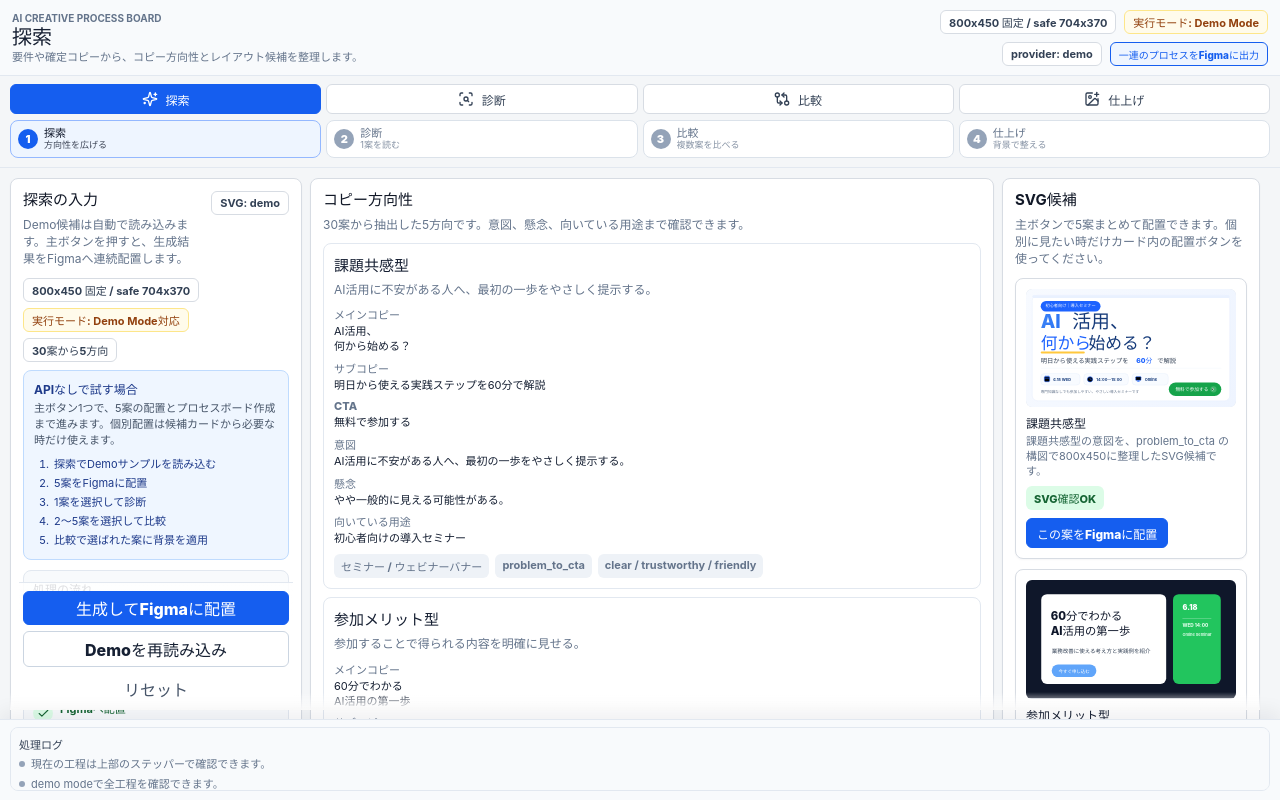
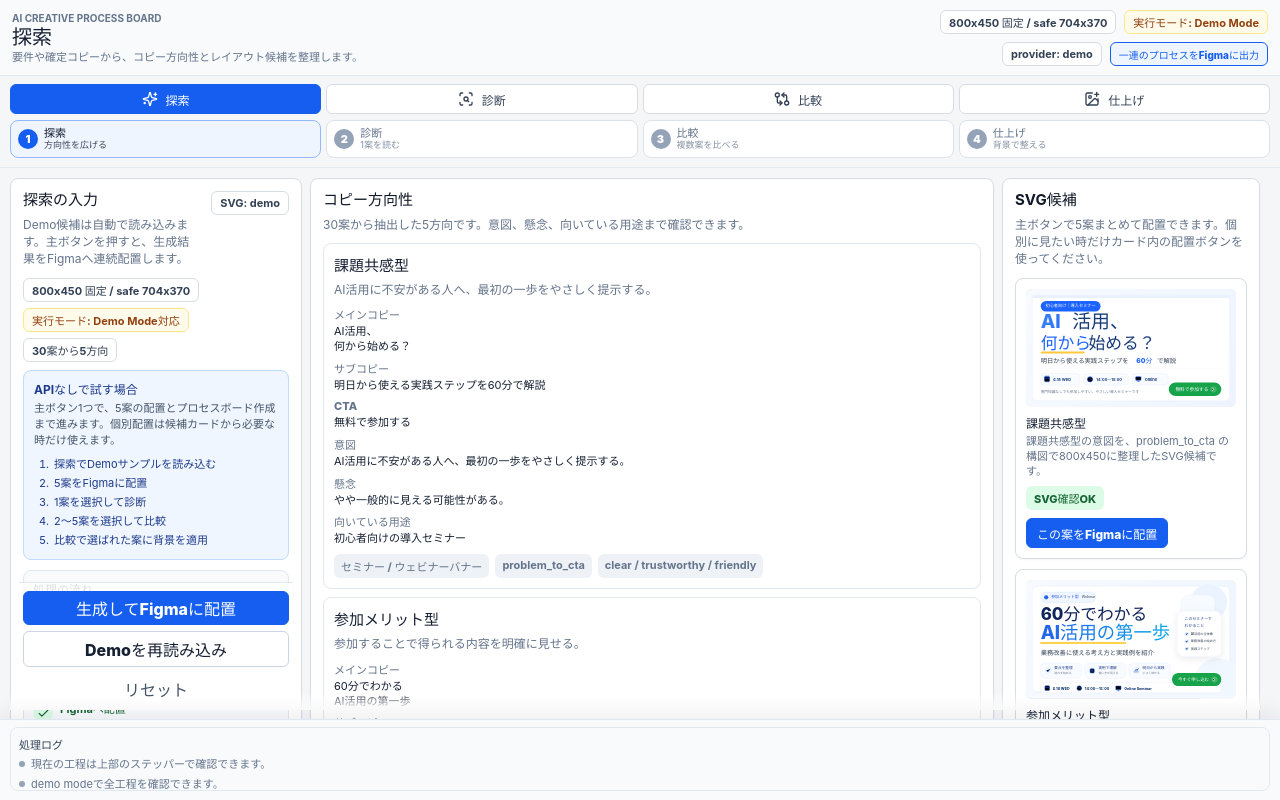
Before and after one commit to orimotest/Figmasuki, a React (Vite) app: page / in a window 1280 px wide. Built offline with nearby package versions, Linux system fonts and the light colour scheme.

Commit message:
Use polished benefit demo SVG

```diff
--- a/src/data/demo/generatedSvgSamples.ts
+++ b/src/data/demo/generatedSvgSamples.ts
@@ -115,23 +115,112 @@ function seminarProblemSvg(): string {
 
 function seminarBenefitSvg(): string {
   return `<svg ${baseAttrs}>
-  <rect width="800" height="450" fill="#0F172A"/>
-  <rect x="58" y="54" width="476" height="342" rx="22" fill="#FFFFFF"/>
-  <rect x="560" y="54" width="182" height="342" rx="22" fill="#22C55E"/>
-  <line x1="596" y1="146" x2="706" y2="146" stroke="#FFFFFF" stroke-width="2" opacity="0.55"/>
+  <defs>
+    <linearGradient id="benefit-bg-grad" x1="0" y1="0" x2="800" y2="450" gradientUnits="userSpaceOnUse">
+      <stop offset="0" stop-color="#F7FAFF"/>
+      <stop offset="1" stop-color="#EEF5FF"/>
+    </linearGradient>
+    <linearGradient id="benefit-blue-grad" x1="64" y1="0" x2="520" y2="0" gradientUnits="userSpaceOnUse">
+      <stop offset="0" stop-color="#2563EB"/>
+      <stop offset="1" stop-color="#0EA5E9"/>
+    </linearGradient>
+    <filter id="benefit-card-shadow" x="-20%" y="-20%" width="140%" height="140%">
+      <feDropShadow dx="0" dy="8" stdDeviation="14" flood-color="#0F172A" flood-opacity="0.08"/>
+    </filter>
+  </defs>
+  <g id="background">
+    <rect width="800" height="450" rx="24" fill="url(#benefit-bg-grad)"/>
+    <rect x="24" y="24" width="752" height="402" rx="20" fill="#FFFFFF" stroke="#D8E4F5"/>
+    <circle cx="696" cy="86" r="70" fill="#EAF3FF"/>
+    <circle cx="732" cy="390" r="92" fill="#F0F7FF"/>
+    <rect x="590" y="56" width="130" height="130" rx="32" fill="#F7FBFF" stroke="#E0ECFA"/>
+  </g>
+  <g id="top-label">
+    <rect x="56" y="46" width="210" height="40" rx="20" fill="#EFF6FF" stroke="#BCD7FF"/>
+    <circle cx="77" cy="66" r="8" fill="#2563EB"/>
+    <text x="96" y="66" dominant-baseline="middle" fill="#1D4ED8" font-size="15" font-weight="800" font-family="Inter, 'Noto Sans JP', 'Hiragino Sans', sans-serif">参加メリット型</text>
+    <text x="212" y="66" dominant-baseline="middle" fill="#64748B" font-size="13" font-weight="600" font-family="Inter, 'Noto Sans JP', 'Hiragino Sans', sans-serif">Webinar</text>
+  </g>
   <g id="headline">
-    <text x="94" y="154" fill="#0F172A" font-family="Inter, Arial, sans-serif" font-size="46" font-weight="850">
-      <tspan x="94" dy="0">60分でわかる</tspan>
-      <tspan x="94" dy="58">AI活用の第一歩</tspan>
-    </text>
-    <text x="98" y="278" fill="#334155" font-family="Inter, Arial, sans-serif" font-size="21" font-weight="650">業務改善に使える考え方と実践例を紹介</text>
+    <text x="56" y="152" fill="#0F235C" font-size="64" font-weight="800" font-family="Inter, 'Noto Sans JP', 'Hiragino Sans', sans-serif">60分でわかる</text>
+    <text x="56" y="226" fill="url(#benefit-blue-grad)" font-size="70" font-weight="850" font-family="Inter, 'Noto Sans JP', 'Hiragino Sans', sans-serif">AI活用の第一歩</text>
+    <line x1="58" y1="240" x2="378" y2="240" stroke="#FFD24D" stroke-width="8" stroke-linecap="round"/>
   </g>
-  <text x="596" y="116" fill="#FFFFFF" font-family="Inter, Arial, sans-serif" font-size="28" font-weight="900">6.18</text>
-  <text x="596" y="178" fill="#DCFCE7" font-family="Inter, Arial, sans-serif" font-size="18" font-weight="800">WED 14:00</text>
-  <text x="596" y="214" fill="#DCFCE7" font-family="Inter, Arial, sans-serif" font-size="15" font-weight="700">Online Seminar</text>
+  <g id="subcopy">
+    <text x="56" y="286" fill="#334155" font-size="24" font-weight="650" font-family="Inter, 'Noto Sans JP', 'Hiragino Sans', sans-serif">業務改善に使える考え方と実践例を紹介</text>
+  </g>
+  <g id="benefit-cards">
+    <g transform="translate(56 316)">
+      <rect width="156" height="58" rx="16" fill="#F8FBFF" stroke="#D8E4F5"/>
+      <circle cx="28" cy="29" r="14" fill="#EFF6FF"/>
+      <path d="M22 29L27 34L36 23" stroke="#2563EB" stroke-width="2.5" stroke-linecap="round" stroke-linejoin="round"/>
+      <text x="52" y="25" fill="#1E3A8A" font-size="14" font-weight="800" font-family="Inter, 'Noto Sans JP', 'Hiragino Sans', sans-serif">要点を整理</text>
+      <text x="52" y="43" fill="#64748B" font-size="11" font-weight="600" font-family="Inter, 'Noto Sans JP', 'Hiragino Sans', sans-serif">迷わず始める</text>
+    </g>
+    <g transform="translate(224 316)">
+      <rect width="156" height="58" rx="16" fill="#F8FBFF" stroke="#D8E4F5"/>
+      <circle cx="28" cy="29" r="14" fill="#EFF6FF"/>
+      <rect x="20" y="22" width="16" height="16" rx="4" stroke="#2563EB" stroke-width="2"/>
+      <path d="M23 30H33" stroke="#2563EB" stroke-width="2" stroke-linecap="round"/>
+      <path d="M28 25V35" stroke="#2563EB" stroke-width="2" stroke-linecap="round"/>
+      <text x="52" y="25" fill="#1E3A8A" font-size="14" font-weight="800" font-family="Inter, 'Noto Sans JP', 'Hiragino Sans', sans-serif">実例で理解</text>
+      <text x="52" y="43" fill="#64748B" font-size="11" font-weight="600" font-family="Inter, 'Noto Sans JP', 'Hiragino Sans', sans-serif">使い方が見える</text>
+    </g>
+    <g transform="translate(392 316)">
+      <rect width="156" height="58" rx="16" fill="#F8FBFF" stroke="#D8E4F5"/>
+      <circle cx="28" cy="29" r="14" fill="#EFF6FF"/>
+      <path d="M20 34H36" stroke="#2563EB" stroke-width="2.2" stroke-linecap="round"/>
+      <path d="M22 30L27 25L31 29L36 22" stroke="#2563EB" stroke-width="2.2" stroke-linecap="round" stroke-linejoin="round"/>
+      <text x="52" y="25" fill="#1E3A8A" font-size="14" font-weight="800" font-family="Inter, 'Noto Sans JP', 'Hiragino Sans', sans-serif">明日から実践</text>
+      <text x="52" y="43" fill="#64748B" font-size="11" font-weight="600" font-family="Inter, 'Noto Sans JP', 'Hiragino Sans', sans-serif">小さく試せる</text>
+    </g>
+  </g>
+  <g id="right-panel" filter="url(#benefit-card-shadow)">
+    <rect x="576" y="118" width="168" height="174" rx="24" fill="#FFFFFF" stroke="#D8E4F5"/>
+    <text x="604" y="154" fill="#1E3A8A" font-size="15" font-weight="800" font-family="Inter, 'Noto Sans JP', 'Hiragino Sans', sans-serif">このセミナーで</text>
+    <text x="604" y="178" fill="#1E3A8A" font-size="15" font-weight="800" font-family="Inter, 'Noto Sans JP', 'Hiragino Sans', sans-serif">わかること</text>
+    <g transform="translate(604 198)">
+      <circle cx="8" cy="8" r="8" fill="#DBEAFE"/>
+      <path d="M5 8L8 11L12 5" stroke="#2563EB" stroke-width="1.8" stroke-linecap="round" stroke-linejoin="round"/>
+      <text x="24" y="12" fill="#334155" font-size="12" font-weight="650" font-family="Inter, 'Noto Sans JP', 'Hiragino Sans', sans-serif">AI活用の全体像</text>
+    </g>
+    <g transform="translate(604 226)">
+      <circle cx="8" cy="8" r="8" fill="#DBEAFE"/>
+      <path d="M5 8L8 11L12 5" stroke="#2563EB" stroke-width="1.8" stroke-linecap="round" stroke-linejoin="round"/>
+      <text x="24" y="12" fill="#334155" font-size="12" font-weight="650" font-family="Inter, 'Noto Sans JP', 'Hiragino Sans', sans-serif">業務改善の始め方</text>
+    </g>
+    <g transform="translate(604 254)">
+      <circle cx="8" cy="8" r="8" fill="#DBEAFE"/>
+      <path d="M5 8L8 11L12 5" stroke="#2563EB" stroke-width="1.8" stroke-linecap="round" stroke-linejoin="round"/>
+      <text x="24" y="12" fill="#334155" font-size="12" font-weight="650" font-family="Inter, 'Noto Sans JP', 'Hiragino Sans', sans-serif">実践ステップ</text>
+    </g>
+  </g>
+  <g id="footer">
+    <rect x="56" y="390" width="688" height="40" rx="14" fill="#FFFFFF" stroke="#D8E4F5"/>
+    <g transform="translate(72 399)">
+      <rect x="0" y="4" width="18" height="18" rx="4" stroke="#2563EB" stroke-width="2"/>
+      <line x1="0" y1="11" x2="18" y2="11" stroke="#2563EB" stroke-width="2"/>
+      <text x="30" y="21" fill="#163B7A" font-size="14" font-weight="800" font-family="Inter, 'Noto Sans JP', 'Hiragino Sans', sans-serif">6.18 WED</text>
+    </g>
+    <line x1="178" y1="399" x2="178" y2="421" stroke="#D8E4F5"/>
+    <g transform="translate(194 399)">
+      <circle cx="9" cy="13" r="9" stroke="#2563EB" stroke-width="2"/>
+      <path d="M9 8V13H14" stroke="#2563EB" stroke-width="2" stroke-linecap="round"/>
+      <text x="30" y="21" fill="#163B7A" font-size="14" font-weight="800" font-family="Inter, 'Noto Sans JP', 'Hiragino Sans', sans-serif">14:00〜15:00</text>
+    </g>
+    <line x1="326" y1="399" x2="326" y2="421" stroke="#D8E4F5"/>
+    <g transform="translate(342 399)">
+      <rect x="0" y="5" width="20" height="14" rx="2" stroke="#2563EB" stroke-width="2"/>
+      <line x1="7" y1="23" x2="13" y2="23" stroke="#2563EB" stroke-width="2" stroke-linecap="round"/>
+      <line x1="10" y1="19" x2="10" y2="23" stroke="#2563EB" stroke-width="2" stroke-linecap="round"/>
+      <text x="32" y="21" fill="#163B7A" font-size="14" font-weight="800" font-family="Inter, 'Noto Sans JP', 'Hiragino Sans', sans-serif">Online Seminar</text>
+    </g>
+  </g>
   <g id="cta">
-    <rect x="98" y="322" width="170" height="48" rx="24" fill="#60A5FA"/>
-    <text x="124" y="353" fill="#FFFFFF" font-family="Inter, Arial, sans-serif" font-size="17" font-weight="800">今すぐ申し込む</text>
+    <rect x="556" y="354" width="188" height="50" rx="25" fill="#16A34A"/>
+    <text x="638" y="379" text-anchor="middle" dominant-baseline="middle" fill="#FFFFFF" font-size="17" font-weight="800" font-family="Inter, 'Noto Sans JP', 'Hiragino Sans', sans-serif">今すぐ申し込む</text>
+    <circle cx="718" cy="379" r="12" fill="#FFFFFF" opacity="0.18"/>
+    <path d="M714 375L720 379L714 383" stroke="#FFFFFF" stroke-width="2.2" stroke-linecap="round" stroke-linejoin="round"/>
   </g>
 </svg>`;
 }
--- a/src/providers/demo/demoSvg.ts
+++ b/src/providers/demo/demoSvg.ts
@@ -48,7 +48,7 @@ function injectDirectionCopy(svg: string, direction: Direction): string {
 }
 
 function shouldUseSampleAsIs(directionId: string): boolean {
-  return directionId === "seminar_problem_01";
+  return directionId === "seminar_problem_01" || directionId === "seminar_benefit_02";
 }
 
 function renderHeadlineGroup(direction: Direction): string {
```
Also changed, not shown: 2 other files (tests, documents, lock files or other folders).
